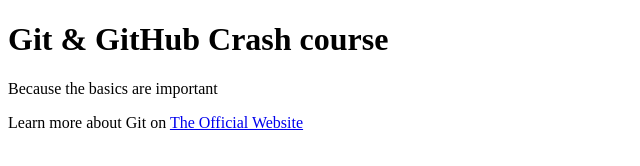
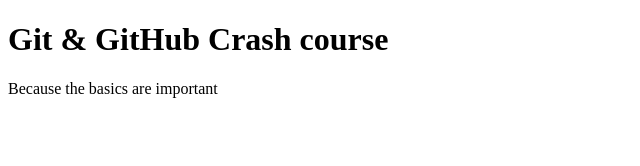
Before and after one commit to bmokase3093/Git-Refresher, a plain HTML site: page index.html in a window 1280 px wide. Shown: the whole page, without its empty margins (0-640 px from the left). Drawn offline with Linux system fonts and the light colour scheme.

Commit message:
multiple files

```diff
--- a/index.html
+++ b/index.html
@@ -9,8 +9,5 @@
   <body>
     <h1>Git & GitHub Crash course</h1>
     <p>Because the basics are important</p>
-    <p>Learn more about Git on
-      <a href="https://git-scm/book/en/v2">The Official Website</a>
-    </p>
   </body>
 </html>
```
Also changed, not shown: logo.png (added), 1 other file.
